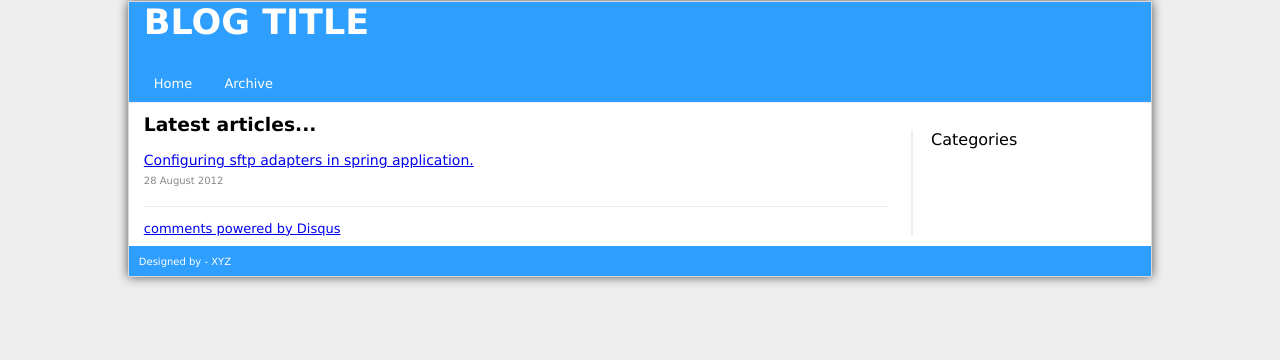
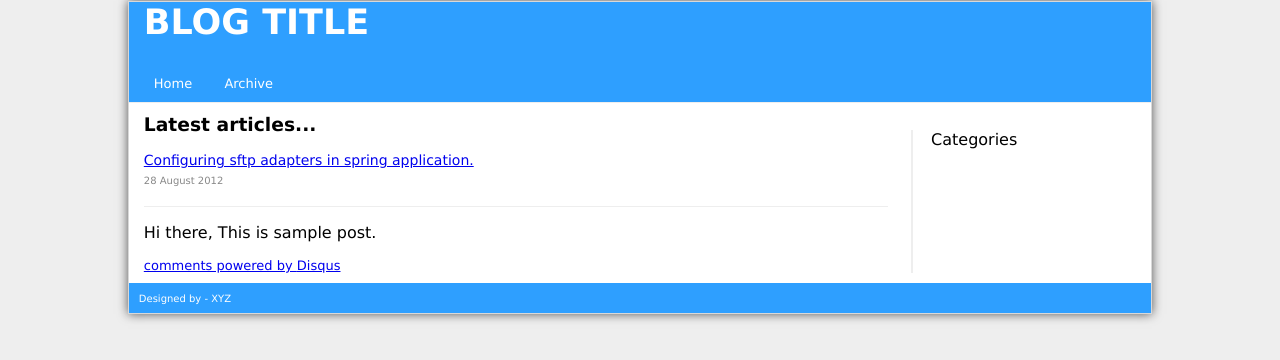
Before and after one commit to rashidshaikh/rashidshaikh.github.com, a Jekyll site: the page built from _posts/2012-08-29-sftp-spring-integration.markdown, in a window 1280 px wide. Shown: the top 360 px of the page. Built offline with Jekyll 4.4.1, drawn with Linux system fonts in a browser that asks for light colours; comment, search, counter and statistics services are not loaded.

Commit message:
Update _posts/2012-08-29-sftp-spring-integration.markdown

```diff
--- a/_posts/2012-08-29-sftp-spring-integration.markdown
+++ b/_posts/2012-08-29-sftp-spring-integration.markdown
@@ -2,5 +2,7 @@
 layout: post
 title: Configuring sftp adapters in spring application.
 date: 28 Aug 2012
-summary:
+summary: Summary will go here
 ---
+Hi there,
+This is sample post.
```
